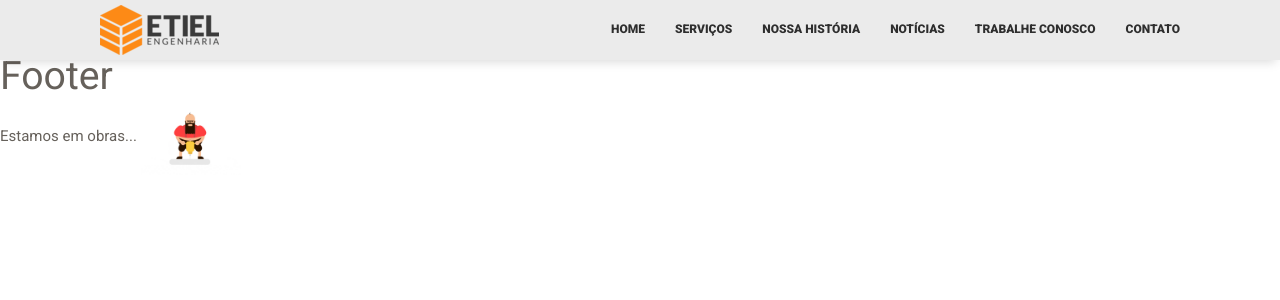
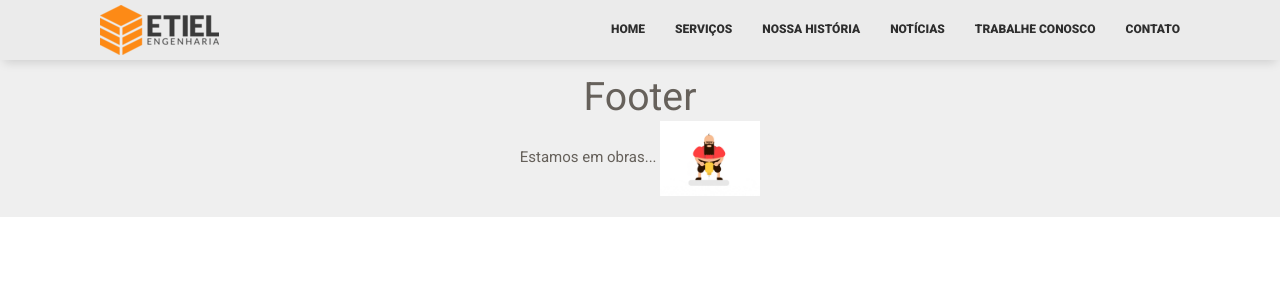
Before and after one commit to pauloariell/ETIELembreve, an Angular app: page /contato in a window 1280 px wide. Shown: the top 300 px of the page. Built offline with nearby package versions, Linux system fonts and the light colour scheme.

Commit message:
centralizando footer

```diff
--- a/src/app/shared/footer/footer.component.html
+++ b/src/app/shared/footer/footer.component.html
@@ -1,4 +1,4 @@
-<section *ngIf="!isEmBreve()">
+<section *ngIf="!isEmBreve()" [ngClass]="[ 'footer']">
     <h2>Footer</h2>
     <p>Estamos em obras... <img src="assets/img/construction2.gif" alt="" style="width: 100px;"></p>
 </section>
--- a/src/app/shared/footer/footer.component.scss
+++ b/src/app/shared/footer/footer.component.scss
@@ -0,0 +1,8 @@
+.footer {
+  right: 0;
+  bottom: 0;
+  left: 0;
+  padding: 1rem;
+  background-color: #efefef;
+  text-align: center;
+}
```
